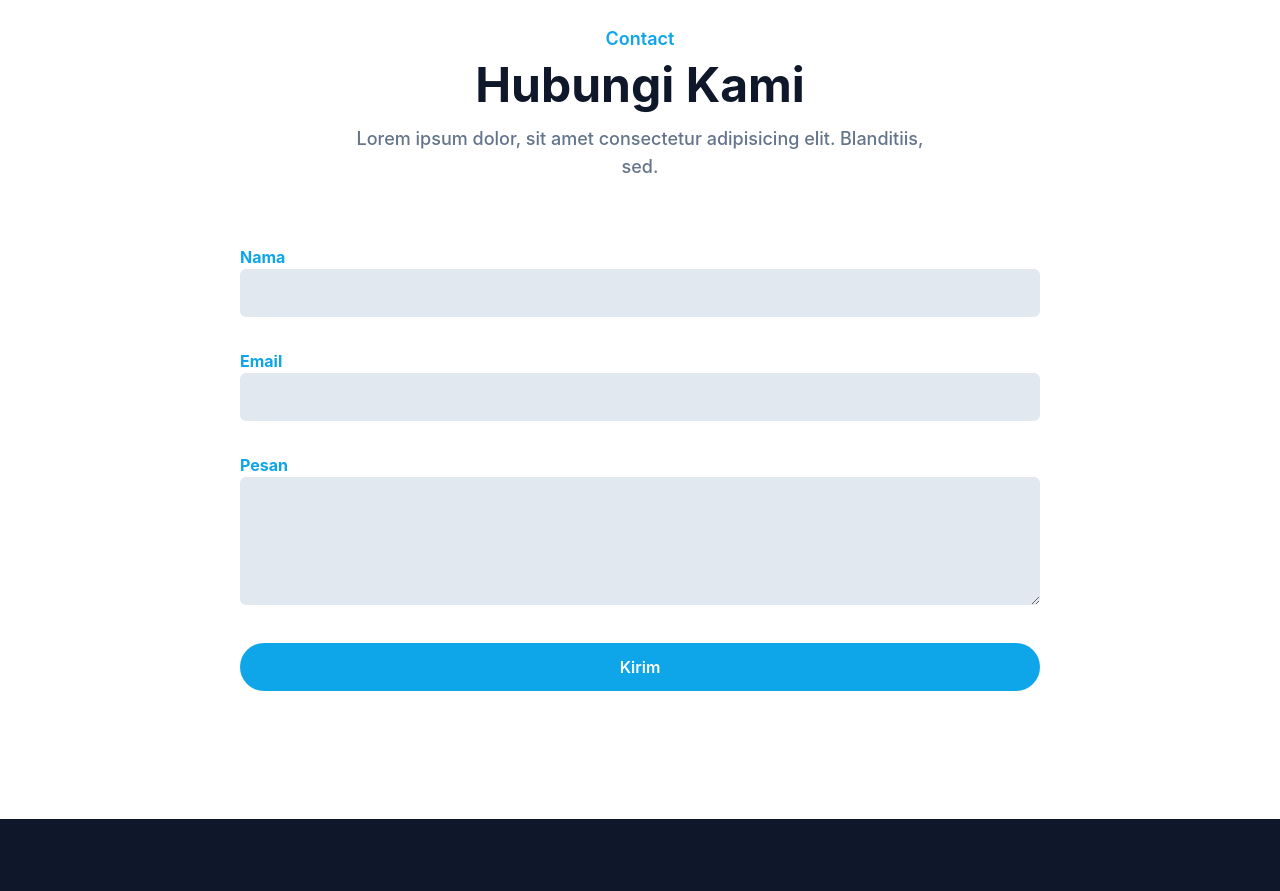
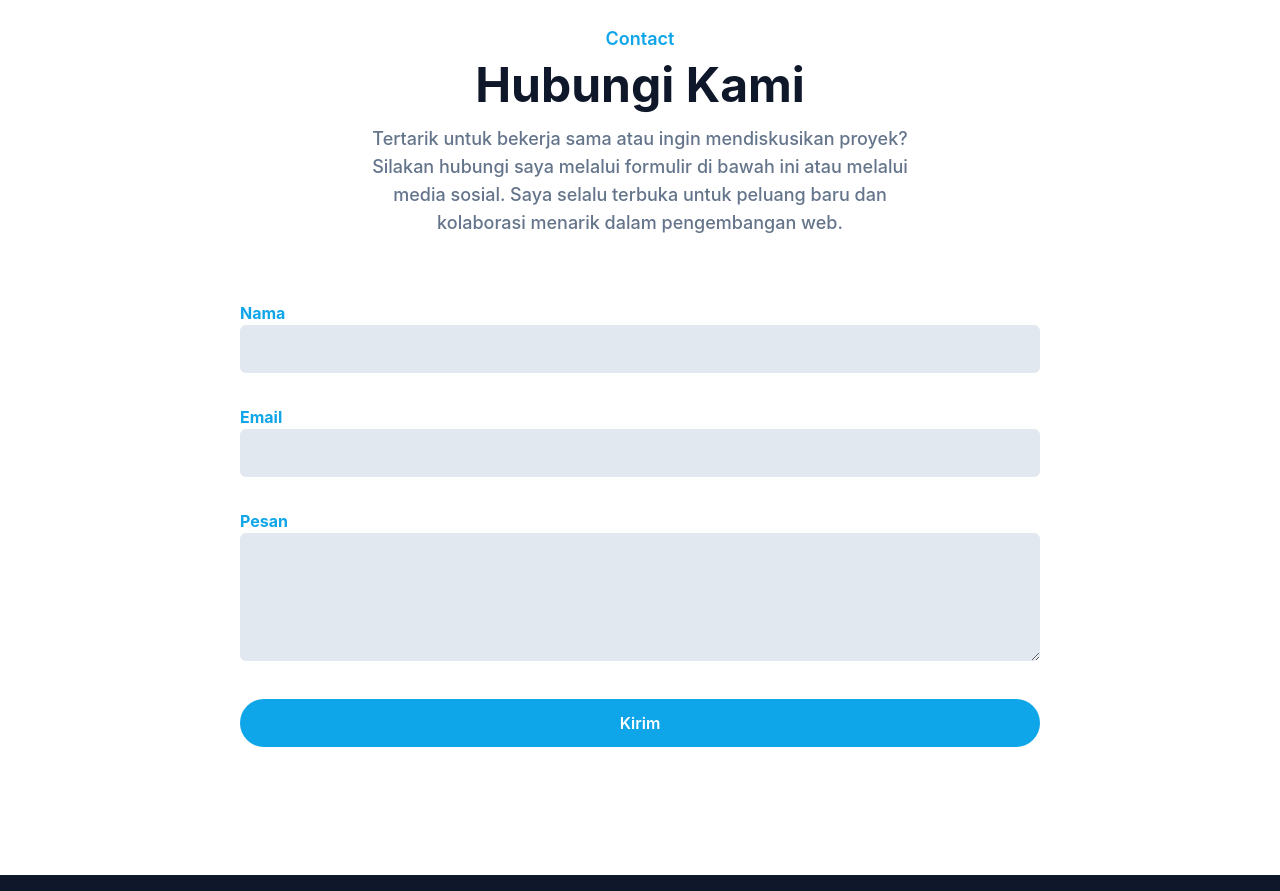
Before and after one commit to AyubaHabibi22/porto, a website: page index.html in a window 1280 px wide. Shown: the part 5060-5951 px from the top of the page. Drawn offline with Linux system fonts and the light colour scheme.

Commit message:
Upload project pertama

```diff
--- a/index.html
+++ b/index.html
@@ -307,7 +307,7 @@ Mari kita tumbuh dan belajar bersama sebagai sesama pengembang!.</p>
           <div class="mx-auto mb-16 max-w-xl text-center">
             <h4 class="mb-2 text-lg font-semibold text-primary">Contact</h4>
             <h2 class="mb-4 text-3xl font-bold text-dark dark:text-white sm:text-4xl lg:text-5xl">Hubungi Kami</h2>
-            <p class="text-md font-medium text-secondary md:text-lg">Lorem ipsum dolor, sit amet consectetur adipisicing elit. Blanditiis, sed.</p>
+            <p class="text-md font-medium text-secondary md:text-lg">Tertarik untuk bekerja sama atau ingin mendiskusikan proyek? Silakan hubungi saya melalui formulir di bawah ini atau melalui media sosial. Saya selalu terbuka untuk peluang baru dan kolaborasi menarik dalam pengembangan web.</p>
           </div>
         </div>
 
```
